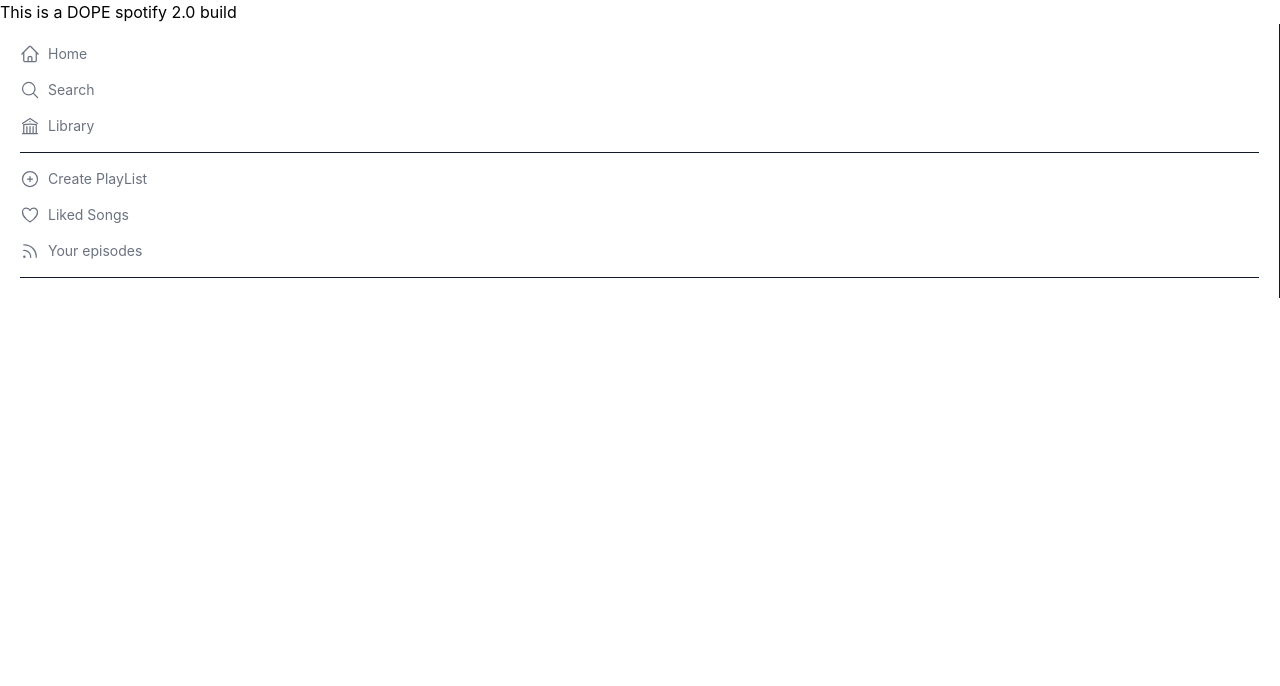
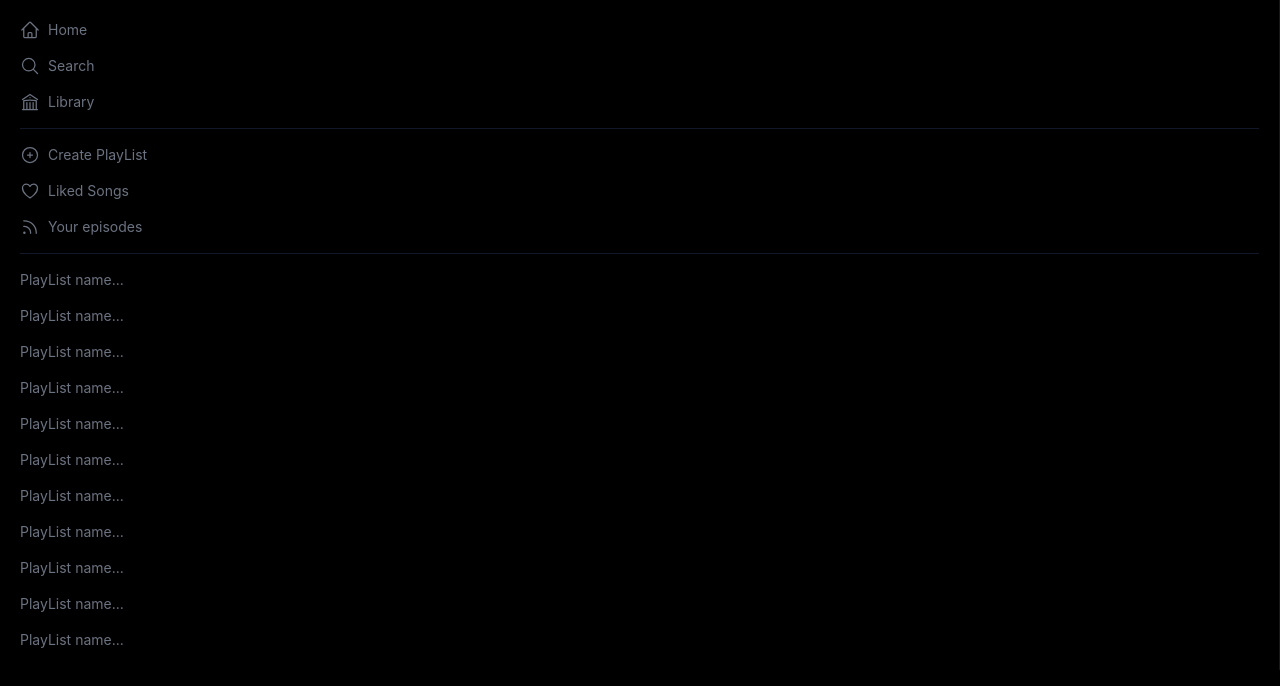
Before and after one commit to masayan382/spotify, a Next.js app: page / in a window 1280 px wide. Shown: the top 686 px of the page. Built offline with nearby package versions, Linux system fonts and the light colour scheme.

Commit message:
next auth

```diff
--- a/components/Sidebar.js
+++ b/components/Sidebar.js
@@ -38,6 +38,39 @@
                 </button>
                 <hr className="border-t-[0.1px] border-gray-900" />
                 {/* playlists... */}
+                <p className="cursor-pointer hover:text-white">
+                    PlayList name...
+                </p>
+                <p className="cursor-pointer hover:text-white">
+                    PlayList name...
+                </p>
+                <p className="cursor-pointer hover:text-white">
+                    PlayList name...
+                </p>
+                <p className="cursor-pointer hover:text-white">
+                    PlayList name...
+                </p>
+                <p className="cursor-pointer hover:text-white">
+                    PlayList name...
+                </p>
+                <p className="cursor-pointer hover:text-white">
+                    PlayList name...
+                </p>
+                <p className="cursor-pointer hover:text-white">
+                    PlayList name...
+                </p>
+                <p className="cursor-pointer hover:text-white">
+                    PlayList name...
+                </p>
+                <p className="cursor-pointer hover:text-white">
+                    PlayList name...
+                </p>
+                <p className="cursor-pointer hover:text-white">
+                    PlayList name...
+                </p>
+                <p className="cursor-pointer hover:text-white">
+                    PlayList name...
+                </p>
             </div>
         </div>
     )
--- a/package.json
+++ b/package.json
@@ -11,8 +11,10 @@
   "dependencies": {
     "@heroicons/react": "^2.0.13",
     "next": "13.0.5",
+    "next-auth": "^4.17.0",
     "react": "18.2.0",
-    "react-dom": "18.2.0"
+    "react-dom": "18.2.0",
+    "spotify-web-api-node": "^5.0.2"
   },
   "devDependencies": {
     "autoprefixer": "^10.4.13",
--- a/pages/index.js
+++ b/pages/index.js
@@ -2,9 +2,8 @@
 
 export default function Home() {
     return (
-        <div className="">
-            <h1>This is a DOPE spotify 2.0 build</h1>
-            <main>
+        <div className="bg-black h-screen overflow-hidden">
+            <main className="">
                 <Sidebar />
                 {/* center */}
             </main>
--- /dev/null
+++ b/pages/login.js
@@ -0,0 +1,9 @@
+const login = () => {
+    return (
+        <div>
+            <h1>this is login page</h1>
+        </div>
+    )
+}
+
+export default login
```
Also changed, not shown: lib/spotify.js (added, +35 -0 lines), pages/api/auth/...nextauth.js (added), 2 other files (tests, documents, lock files or other folders).
